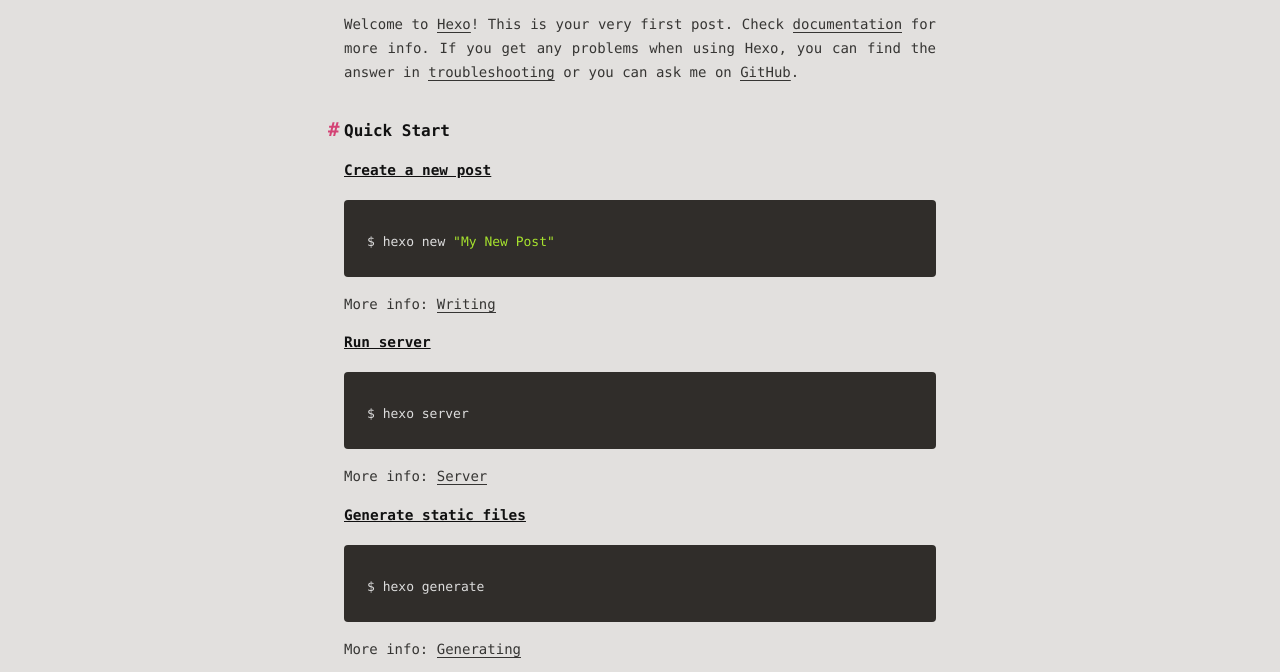
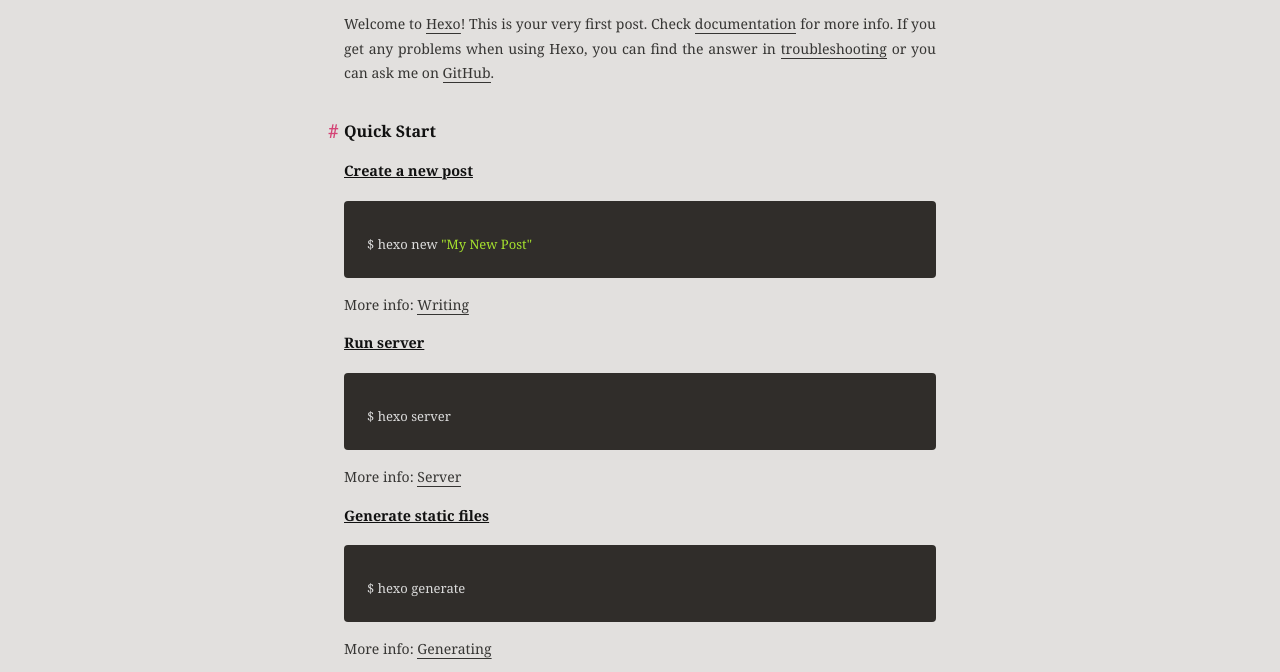
Before and after one commit to xinlcy/xinlcy.github.io, a plain HTML site: page 2019/01/22/hello-world/index.html in a window 1280 px wide. Shown: the part 128-800 px from the top of the page. Drawn offline with Linux system fonts and the light colour scheme; a web font is replaced by a local one.

Commit message:
Site updated: 2019-01-22 14:20:50

```diff
--- a/css/style.css
+++ b/css/style.css
@@ -444,7 +444,7 @@
   color: #363533;
   background-color: #e2e0de;
   font-size: 14px;
-  font-family: "Menlo", "Meslo LG", monospace;
+  font-family: "微软雅黑", "georgia", monospace;
   font-weight: 400;
   line-height: 1.725;
   text-rendering: geometricPrecision;
@@ -1320,7 +1320,7 @@
   border-bottom: 1px solid #666;
 }
 pre {
-  font-family: "Menlo", "Meslo LG", monospace;
+  font-family: "微软雅黑", "georgia", monospace;
   font-size: 13px;
   padding: 10px 15px;
   padding-bottom: 0;
@@ -1342,7 +1342,7 @@
   padding: 0;
 }
 .highlight {
-  font-family: "Menlo", "Meslo LG", monospace;
+  font-family: "微软雅黑", "georgia", monospace;
   background: #302d2a;
   -webkit-border-radius: 4px;
   border-radius: 4px;
```
